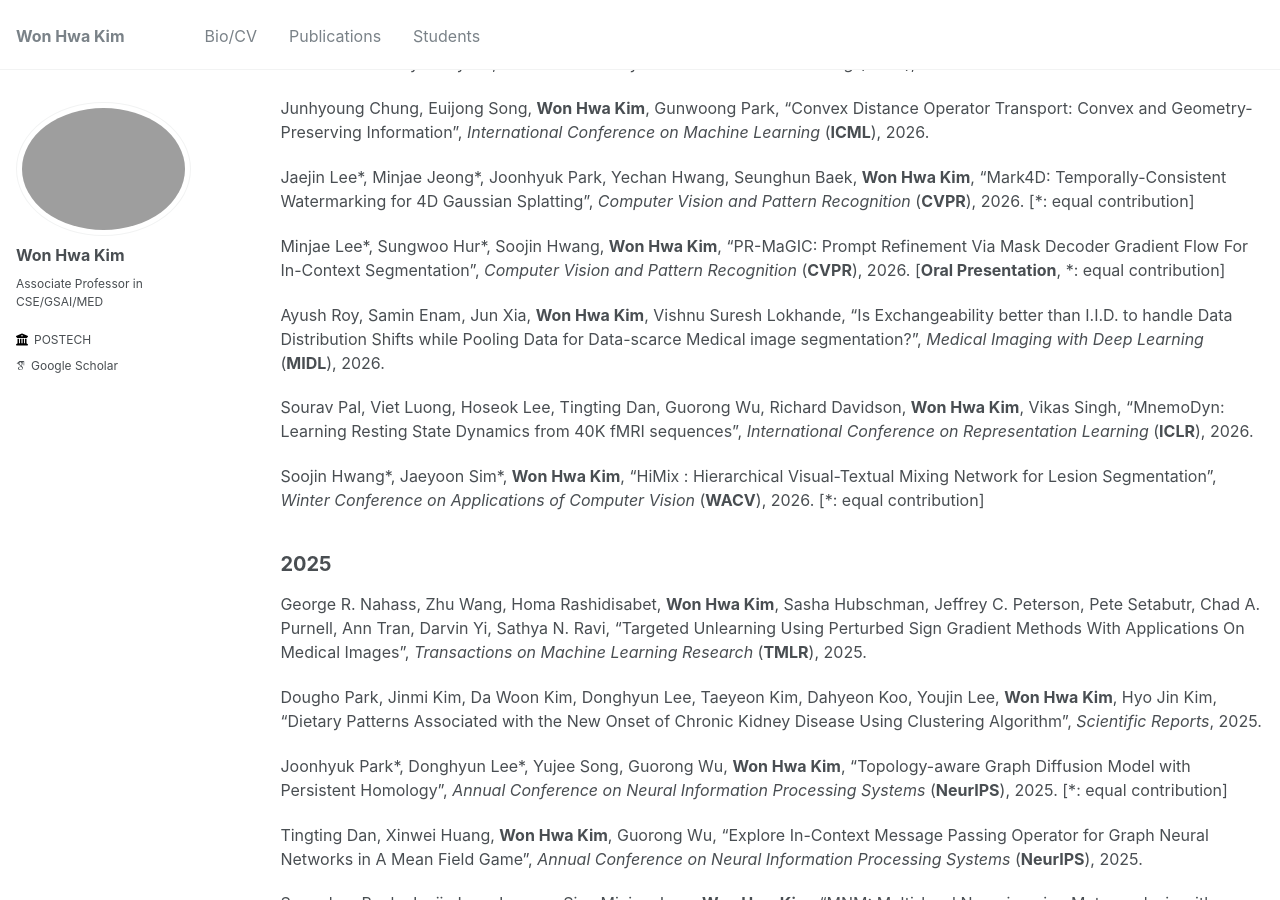
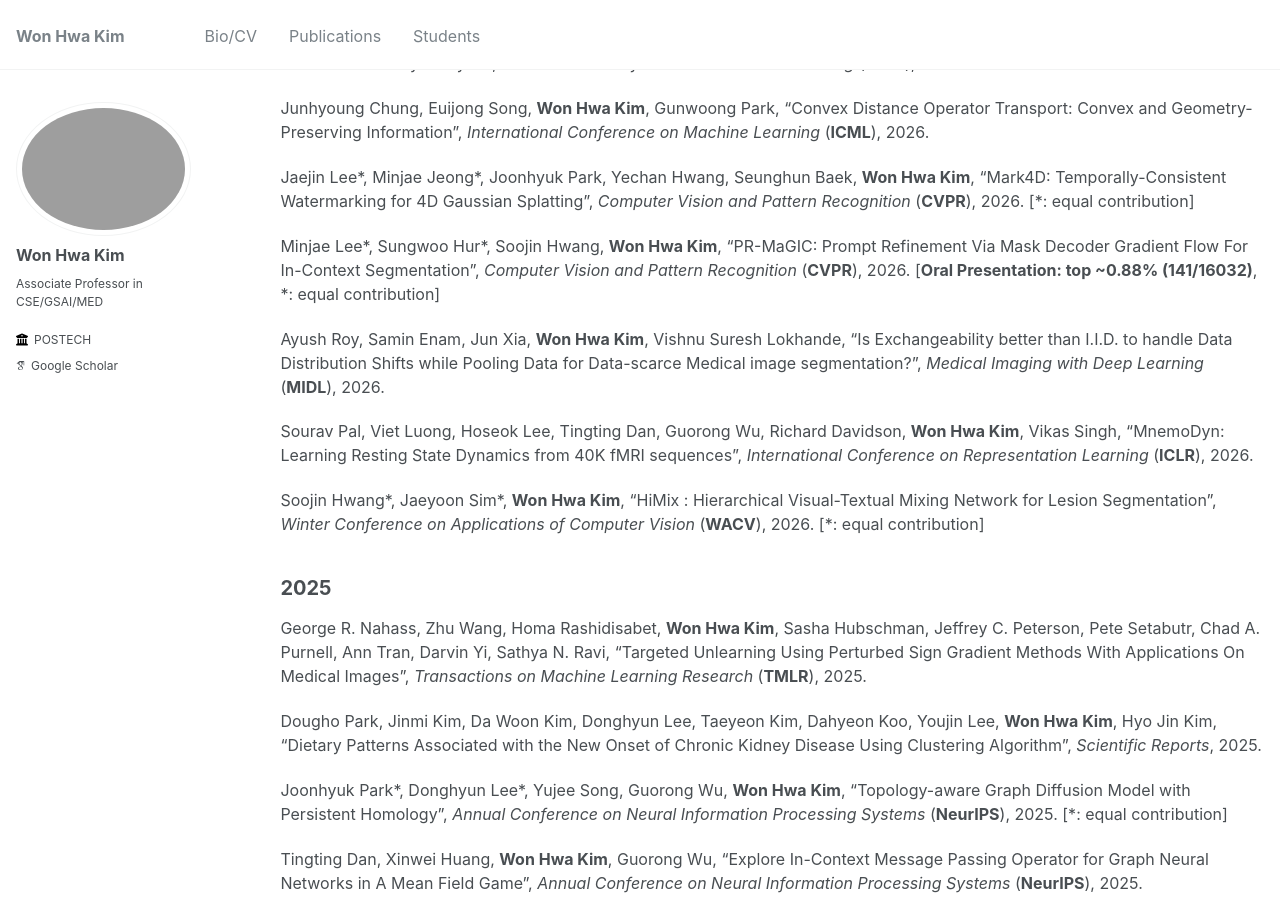
Before and after one commit to wwplato/wwplato.github.io, a Jekyll site: the page built from _pages/publications.md, in a window 1280 px wide and 900 px high, scrolled down 826 px. Built offline with Jekyll 4.4.1, drawn with Linux system fonts in a browser that asks for light colours; some web fonts are replaced.

Commit message:
Update publications.md

```diff
--- a/_pages/publications.md
+++ b/_pages/publications.md
@@ -35,7 +35,7 @@ Junhyoung Chung, Euijong Song, **Won Hwa Kim**, Gunwoong Park, "Convex Distance
 
 Jaejin Lee\*, Minjae Jeong\*, Joonhyuk Park, Yechan Hwang, Seunghun Baek, **Won Hwa Kim**, "Mark4D: Temporally-Consistent Watermarking for 4D Gaussian Splatting", *Computer Vision and Pattern Recognition* (**CVPR**), 2026. [*: equal contribution]
 
-Minjae Lee\*, Sungwoo Hur\*, Soojin Hwang, **Won Hwa Kim**, "PR-MaGIC: Prompt Refinement Via Mask Decoder Gradient Flow For In-Context Segmentation", *Computer Vision and Pattern Recognition* (**CVPR**), 2026. [**Oral Presentation**, *: equal contribution]
+Minjae Lee\*, Sungwoo Hur\*, Soojin Hwang, **Won Hwa Kim**, "PR-MaGIC: Prompt Refinement Via Mask Decoder Gradient Flow For In-Context Segmentation", *Computer Vision and Pattern Recognition* (**CVPR**), 2026. [**Oral Presentation: top ~0.88% (141/16032)**, *: equal contribution]
 
 Ayush Roy, Samin Enam, Jun Xia, **Won Hwa Kim**, Vishnu Suresh Lokhande, "Is Exchangeability better than I.I.D. to handle Data Distribution Shifts while Pooling Data for Data-scarce Medical image segmentation?", *Medical Imaging with Deep Learning* (**MIDL**), 2026.
 
```
